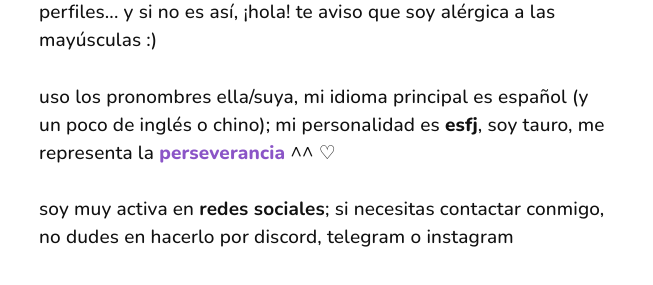
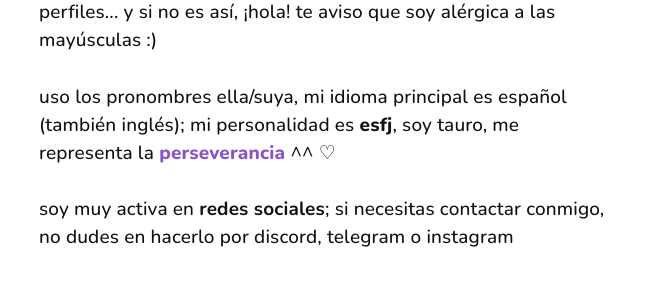
Before and after one commit to marimentita/website, a plain HTML site: page index.html in a window 1280 px wide. Shown: the part 579-864 px from the top of the page, without its empty margins (313-966 px from the left). Drawn offline with nearby package versions, Linux system fonts and the light colour scheme.

Commit message:
Revise personal description in index.html
Updated personal information and language preferences.

```diff
--- a/index.html
+++ b/index.html
@@ -49,7 +49,7 @@
       <div class="tab-panel active" id="panel-yo">
         <p>seguramente me conozcas como maria, o <b>marimentita</b> en muchos perfiles... y si no es así, ¡hola! te aviso que soy alérgica a las mayúsculas :) <br> <br>
 
-          uso los pronombres ella/suya, mi idioma principal es español (y un poco de inglés o chino); mi personalidad es <a class="text-link strong-link" href="https://www.16personalities.com/es/personalidad-esfj" target="_blank" rel="noopener noreferrer">esfj</a>, soy tauro, me representa la <a class="text-link purple-link" href="https://undertale.jadenthejaded.uk/" target="_blank" rel="noopener noreferrer">perseverancia</a> ^^ ♡
+          uso los pronombres ella/suya, mi idioma principal es español (también inglés); mi personalidad es <a class="text-link strong-link" href="https://www.16personalities.com/es/personalidad-esfj" target="_blank" rel="noopener noreferrer">esfj</a>, soy tauro, me representa la <a class="text-link purple-link" href="https://undertale.jadenthejaded.uk/" target="_blank" rel="noopener noreferrer">perseverancia</a> ^^ ♡
 
           <br><br>
           soy muy activa en <b>redes sociales</b>; si necesitas contactar conmigo, no dudes en hacerlo por discord, telegram o instagram
```
